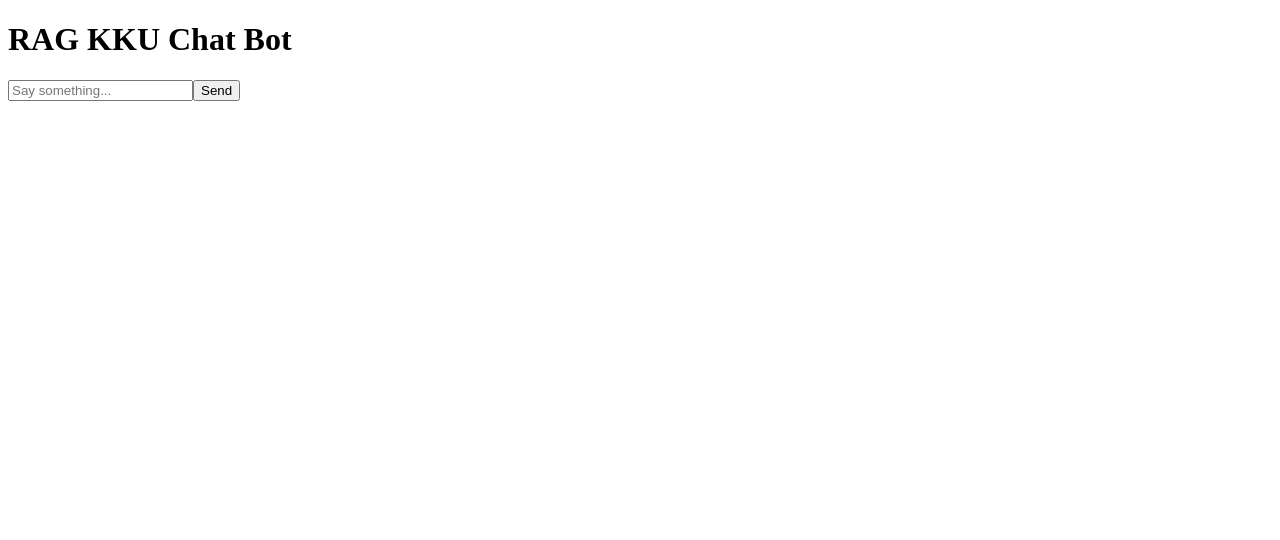
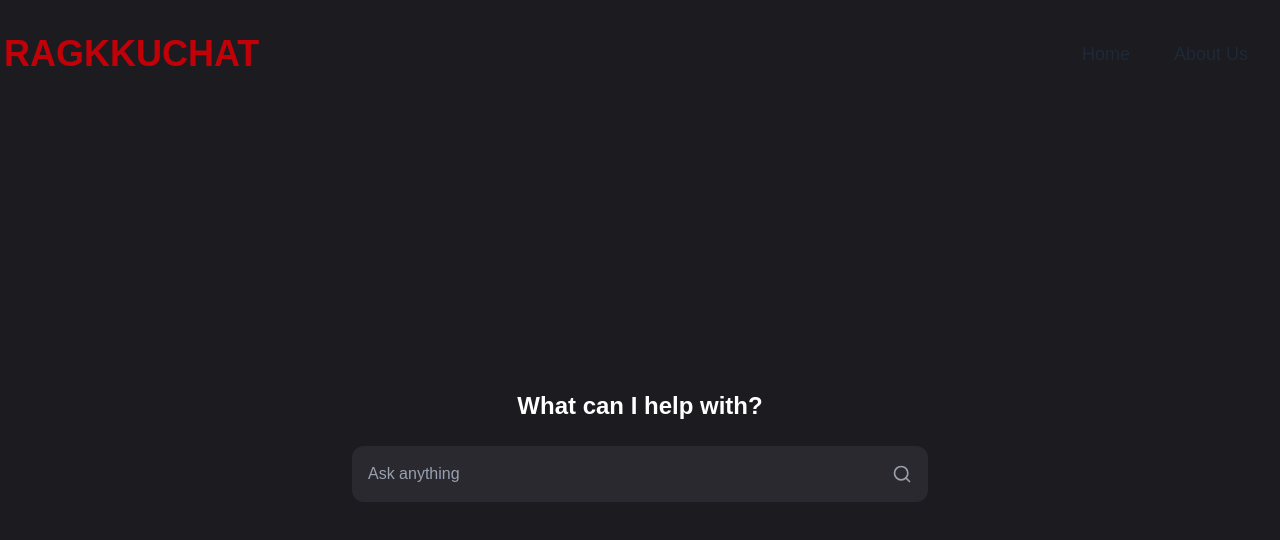
Before and after one commit to TarathepButka/RAGChatbotCI, a Next.js app in the folder ragchatbotci/: page /chat in a window 1280 px wide. Shown: the top 540 px of the page. Built offline with nearby package versions, Linux system fonts and the light colour scheme.

Commit message:
edit structure

```diff
--- a/ragchatbotci/package.json
+++ b/ragchatbotci/package.json
@@ -28,9 +28,11 @@
     "@types/react": "^19",
     "@types/react-dom": "^19",
     "@types/react-scroll": "^1.8.10",
+    "autoprefixer": "^10.4.21",
     "eslint": "^9",
     "eslint-config-next": "15.2.2",
-    "tailwindcss": "^4",
+    "postcss": "^8.5.3",
+    "tailwindcss": "^4.0.15",
     "typescript": "^5"
   }
 }
--- /dev/null
+++ b/ragchatbotci/src/app/chat/page.tsx
@@ -0,0 +1,59 @@
+"use client";
+import { useState } from "react";
+import { Search } from "lucide-react";
+import Navbar from "@/components/Navbar";
+
+export default function ChatPage() {
+  const [input, setInput] = useState("");
+  const [response, setResponse] = useState("");
+
+  const handleSearch = async () => {
+    if (!input.trim()) return;
+    try {
+      const res = await fetch("/api/chat", {
+        method: "POST",
+        headers: {
+          "Content-Type": "application/json",
+        },
+        body: JSON.stringify({ message: input }),
+      });
+      const data = await res.json();
+      setResponse(data.reply);
+    } catch (error) {
+      console.error("Error fetching response:", error);
+    }
+  };
+
+  return (
+    <div className="flex flex-col min-h-screen bg-[#1b1b20]">
+      <Navbar />
+      <div className="flex flex-1 items-center justify-center p-6">
+        <div className="w-full max-w-xl">
+          <h1 className="text-white text-2xl font-semibold mb-6 text-center">
+            What can I help with?
+          </h1>
+          <div className="bg-[#29292f] rounded-xl p-4 flex items-center gap-3 mb-4">
+            <input
+              type="text"
+              className="flex-1 bg-transparent outline-none text-white placeholder-gray-400"
+              placeholder="Ask anything"
+              value={input}
+              onChange={(e) => setInput(e.target.value)}
+            />
+            <button
+              className="text-gray-400 hover:text-white"
+              onClick={handleSearch}
+            >
+              <Search size={20} />
+            </button>
+          </div>
+          {response && (
+            <div className="p-4 bg-[#29292f] rounded-xl text-white">
+              {response}
+            </div>
+          )}
+        </div>
+      </div>
+    </div>
+  );
+}
--- a/ragchatbotci/src/app/globals.css
+++ b/ragchatbotci/src/app/globals.css
@@ -1,4 +1,5 @@
 @import "tailwindcss";
+
 
 :root {
   --background: #1b1b20;
--- a/ragchatbotci/src/app/page.tsx
+++ b/ragchatbotci/src/app/page.tsx
@@ -1,5 +1,61 @@
 "use client";
 
-import HomePage from "@/pages/home";
+import React from "react";
+// import useAuth from "@/app/hooks/useAuth";
+// import ScrollToTop from "react-scroll-to-top";
+import Navbar from "@/components/Navbar";
+import AboutUsPage from "@/components/About";
+import { useRouter } from "next/navigation";
+// import { Footer } from "@/app/components/Footer";
+import { Container } from "@/components/Container";
+// import { SectionTitle } from "@/app/components/SectionTitle";
+// import { Benefits } from "@/app/components/Benefits";
+// import { Faq } from "@/app/components/Faq";
+// import { Cta } from "@/app/components/Cta";
+import { DotLottieReact } from "@lottiefiles/dotlottie-react";
+import ChatButton from "@/components/ChatButton";
+// import { benefitOne } from "@/app/components/data";
 
-export default HomePage;
+export default function HomePage() {
+  const router = useRouter();
+
+  return (
+    <>
+      <Navbar />
+      <Container>
+        <div className="flex flex-wrap mb-32">
+          <div id="home" className="flex items-center w-full lg:w-1/2">
+            <div className="max-w-2xl mb-8">
+              <h1 className="text-4xl font-bold leading-snug tracking-tight text-gray-800 lg:text-4xl lg:leading-tight xl:text-6xl xl:leading-tight dark:text-white">
+                Welcome to RAGKKUCHAT
+              </h1>
+              <p className="py-5 text-xl leading-normal text-gray-500 lg:text-lg xl:text-xl dark:text-gray-300">
+                Easily to know about KKU.
+              </p>
+              <div className="flex flex-col items-start space-y-3 sm:space-x-4 sm:space-y-0 sm:items-center sm:flex-row">
+                <a
+                  className="px-8 py-4 text-lg font-medium text-center text-white bg-red-800 rounded-md cursor-pointer"
+                  onClick={() => router.push("/chat")}
+                >
+                  Get Started
+                </a>
+              </div>
+            </div>
+          </div>
+          <div className="flex items-center justify-center w-full lg:w-1/2">
+            <DotLottieReact
+              className="object-cover"
+              src="https://lottie.host/ec0cc05e-3dff-4819-b53f-029b0d5b6b6b/Nt057a43Fu.json"
+              width="616"
+              height="617"
+              loop
+              autoplay
+            />
+          </div>
+        </div>
+      </Container>
+      <ChatButton />
+      <AboutUsPage />
+    </>
+  );
+}
--- a/ragchatbotci/src/pages/chat.tsx
+++ /dev/null
@@ -1,29 +0,0 @@
-"use client";
-import { useState } from "react";
-import axios from "axios";
-
-export default function Chat() {
-  const [userInput, setUserInput] = useState("");
-  const [response, setResponse] = useState("");
-
-  // const handleChat = async () => {
-  //   if (!userInput) return;
-  //   const res = await axios.get(`http://127.0.0.1:8000/chat/${userInput}`);
-  //   setResponse(res.data.response);
-  // };
-
-  return (
-    <div className="flex flex-col items-center p-10">
-      <h1 className="text-2xl font-bold mb-4">RAG KKU Chat Bot</h1>
-      <input
-        type="text"
-        placeholder="Say something..."
-        className="border p-2 mb-2"
-        value={userInput}
-        onChange={(e) => setUserInput(e.target.value)}
-      />
-      <button className="bg-blue-500 text-white px-4 py-2">Send</button>
-      <p className="mt-4">{response}</p>
-    </div>
-  );
-}
--- /dev/null
+++ b/ragchatbotci/tailwind.config.js
@@ -0,0 +1,12 @@
+/** @type {import('tailwindcss').Config} */
+module.exports = {
+  content: [
+    "./app/**/*.{js,ts,jsx,tsx,mdx}",
+    "./pages/**/*.{js,ts,jsx,tsx,mdx}",
+    "./components/**/*.{js,ts,jsx,tsx,mdx}",
+  ],
+  theme: {
+    extend: {},
+  },
+  plugins: [],
+};
```
Also changed, not shown: ragchatbotci/src/pages/home.tsx (deleted, +0 -61 lines), 1 other file (tests, documents, lock files or other folders).
